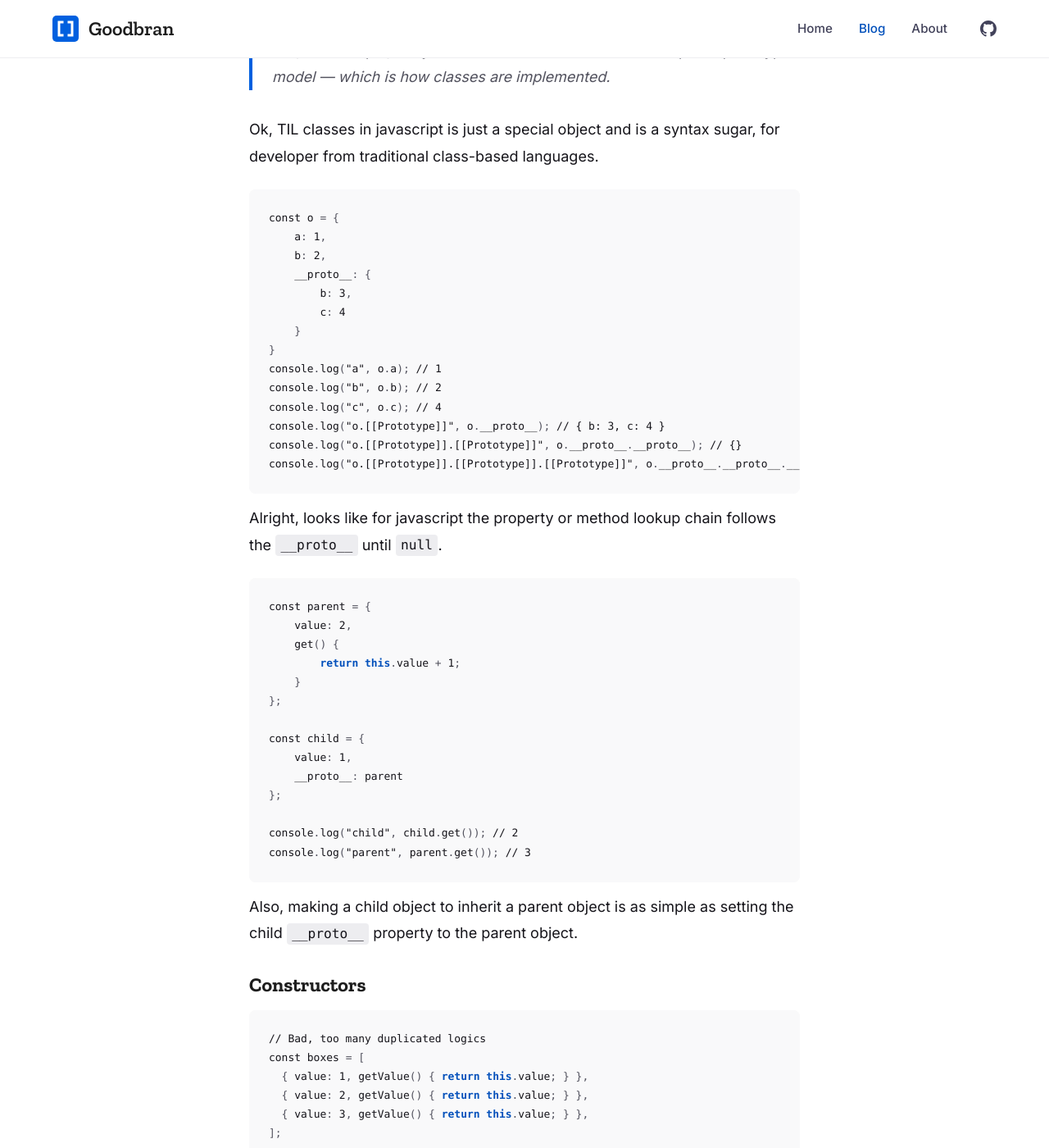
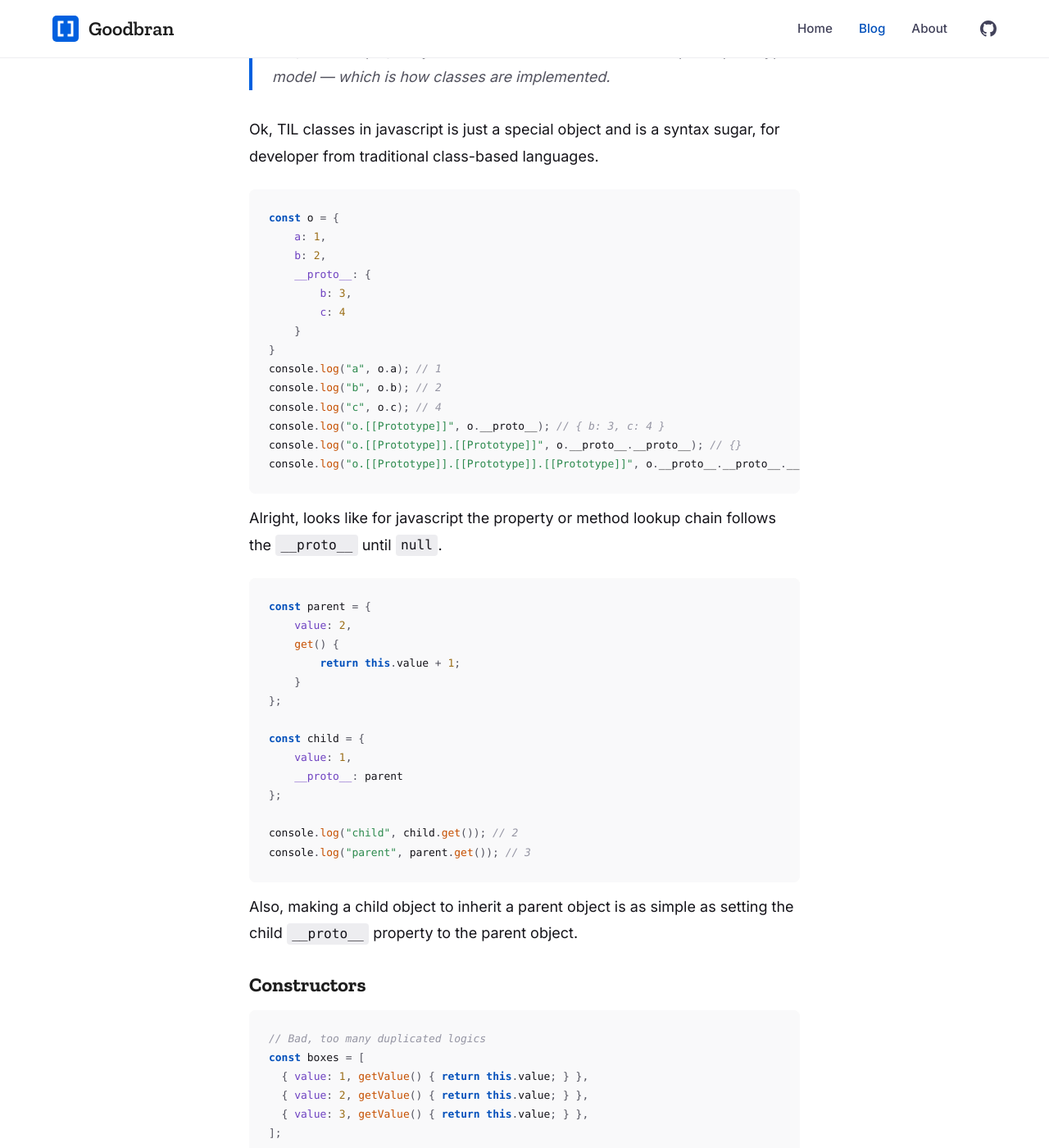
Before and after one commit to GoodBran/goodbran.github.io, a Jekyll site: the page built from _posts/2024-08-14-javascript-inheritance.markdown, in a window 1280 px wide and 1400 px high, scrolled down 1442 px. Shown: the whole window at 82% size. Built offline with Jekyll 4.4.1, drawn with Linux system fonts in a browser that asks for light colours.

Commit message:
Support code preview

```diff
--- a/_sass/_protocol.scss
+++ b/_sass/_protocol.scss
@@ -74,6 +74,10 @@ $font-stack-mozilla: "Zilla Slab", "Inter", serif;
   --syntax-comment: #{$color-gray-50};
   --syntax-keyword: #{$color-blue-60};
   --syntax-string: #2d8a4e;
+  --syntax-number: #9c6f19;
+  --syntax-tag: #d72684;
+  --syntax-attribute: #6f42c1;
+  --syntax-function: #c65000;
   --syntax-name: #{$color-ink-70};
   --syntax-operator: #{$color-gray-60};
   --syntax-punctuation: #{$color-gray-60};
@@ -125,6 +129,10 @@ $font-stack-mozilla: "Zilla Slab", "Inter", serif;
     --syntax-comment: #52525e;
     --syntax-keyword: #4dabf7;
     --syntax-string: #69db7c;
+    --syntax-number: #ffd43b;
+    --syntax-tag: #ff8cc6;
+    --syntax-attribute: #b197fc;
+    --syntax-function: #ffa94d;
     --syntax-name: #{$color-gray-30};
     --syntax-operator: #{$color-gray-40};
     --syntax-punctuation: #{$color-gray-40};
@@ -749,11 +757,15 @@ a {
   border-radius: 8px;
   transition: background-color 0.3s ease;
 
-  .c { color: var(--syntax-comment); font-style: italic } // Comment
-  .k { color: var(--syntax-keyword); font-weight: bold } // Keyword
-  .s { color: var(--syntax-string) } // String
-  .n { color: var(--syntax-name) } // Name
-  .o { color: var(--syntax-operator) } // Operator
+  .c, .c1, .cm { color: var(--syntax-comment); font-style: italic } // Comment
+  .k, .kd, .kn, .kp, .kr, .kt { color: var(--syntax-keyword); font-weight: bold } // Keyword
+  .s, .s1, .s2, .se, .sr, .dl { color: var(--syntax-string) } // String
+  .m, .mi, .mf { color: var(--syntax-number) } // Number
+  .nt { color: var(--syntax-tag); font-weight: 600 } // Tag
+  .na, .nc, .nl { color: var(--syntax-attribute) } // Attribute
+  .nb, .nf, .fm { color: var(--syntax-function) } // Function
+  .n, .nx { color: var(--syntax-name) } // Name
+  .o, .ow { color: var(--syntax-operator) } // Operator
   .p { color: var(--syntax-punctuation) } // Punctuation
 }
 
@@ -855,8 +867,22 @@ a {
   border-radius: 0;
 }
 
-.article .article-content .code-playground__source code,
-.code-playground__source code {
+.code-playground__source .highlight {
+  margin: 0;
+  border-radius: 0;
+}
+
+.article .article-content .code-playground__source pre,
+.code-playground__source pre {
+  min-height: var(--playground-height);
+  margin: 0;
+  overflow: visible;
+  border-radius: 0;
+  background: var(--syntax-bg);
+}
+
+.article .article-content .code-playground__source pre code,
+.code-playground__source pre code {
   display: block;
   min-width: max-content;
   background: transparent;
```
Also changed, not shown: _includes/code-playground.html (+10 -3 lines).
